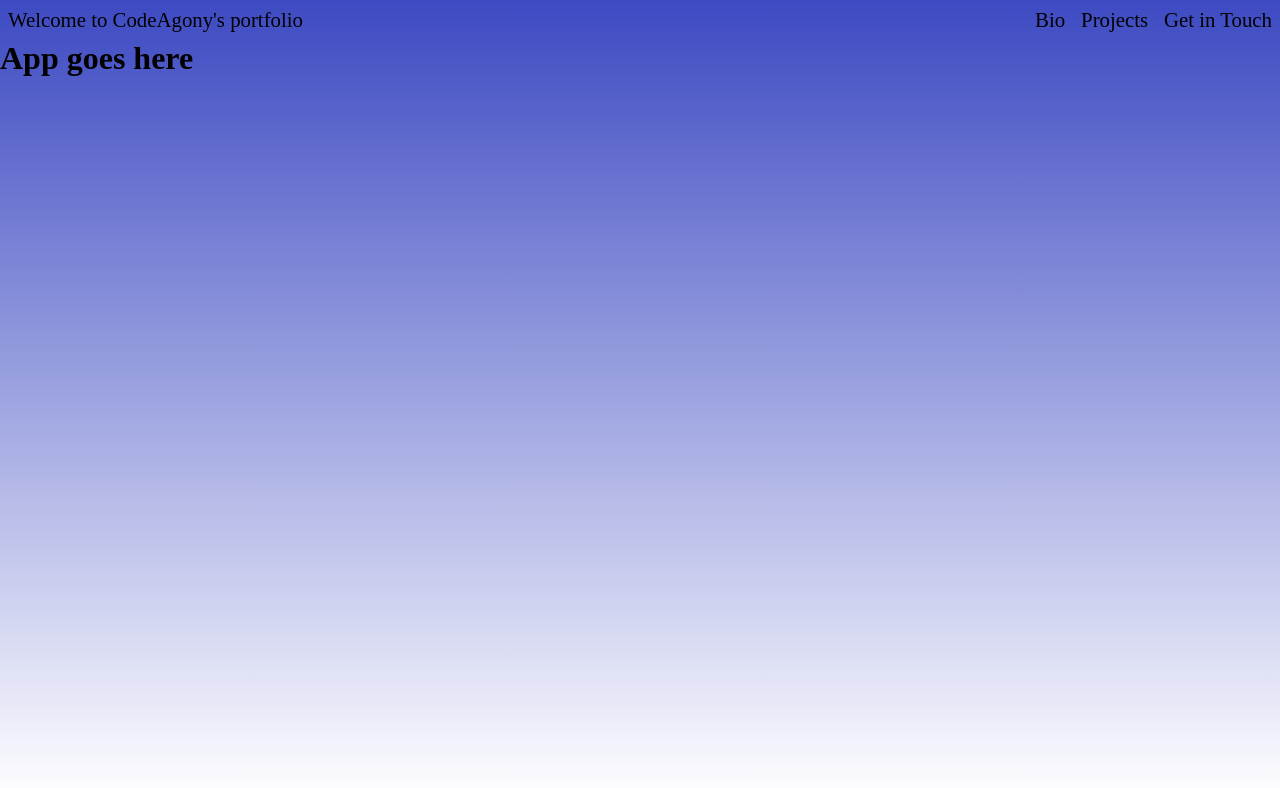
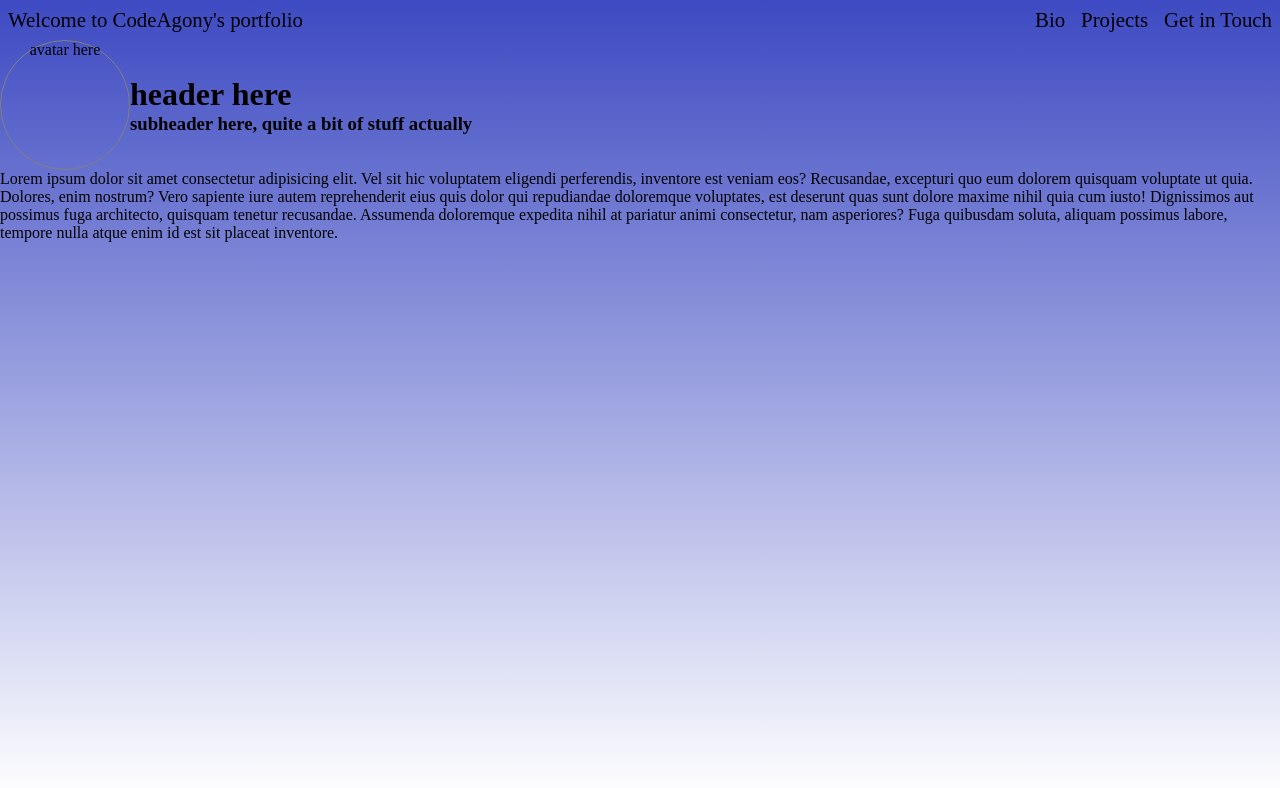
Before and after one commit to YaroslavBkh/portfolio, a React (Create React App) app: page / in a window 1280 px wide. Shown: the top 788 px of the page. Built offline with nearby package versions, Linux system fonts and the light colour scheme; the HTML template or start-up script is replaced by a standard one.

Commit message:
Add bio section

```diff
--- a/src/App.js
+++ b/src/App.js
@@ -1,11 +1,12 @@
 import React from 'react';
 import Navbar from './layout/Navbar';
+import Bio from './layout/Bio';
 
 function App() {
 	return (
 		<div className="App">
 			<Navbar />
-			<h1>App goes here</h1>
+			<Bio />
 		</div>
 	);
 }
--- a/src/index.css
+++ b/src/index.css
@@ -44,3 +44,37 @@ ul li {
 ul li:first-child {
   margin-right: auto;
 }
+
+.bio {
+  display: flex;
+  justify-content: center;
+  flex-wrap: wrap;
+  max-height: 30vh;
+}
+
+.bio > .avatar {
+  display: inline-block;
+  text-align: center;
+  /* flex: 1 1; */
+  min-width: 8rem;
+  min-height: 8rem;
+  border: 1px solid gray;
+  border-radius: 70px;
+}
+
+.intro {
+  display: flex;
+  justify-content: flex-start;
+  align-items: center;
+  align-content: center;
+  flex-wrap: wrap;
+  flex: 1 1 10%;
+}
+
+.intro .name {
+  flex: 1 0 100%;
+}
+
+.intro .occupation {
+  flex: 1 0 100%;
+}
--- /dev/null
+++ b/src/layout/Bio.js
@@ -0,0 +1,28 @@
+import React from 'react';
+
+const Bio = () => {
+	return (
+		<div className="bio">
+			<div className="avatar">avatar here</div>
+			<div className="intro">
+				<h1 className="name">header here</h1>
+				<h3 className="occupation">
+					subheader here, quite a bit of stuff actually
+				</h3>
+			</div>
+			<p>
+				Lorem ipsum dolor sit amet consectetur adipisicing elit. Vel sit hic
+				voluptatem eligendi perferendis, inventore est veniam eos? Recusandae,
+				excepturi quo eum dolorem quisquam voluptate ut quia. Dolores, enim
+				nostrum? Vero sapiente iure autem reprehenderit eius quis dolor qui
+				repudiandae doloremque voluptates, est deserunt quas sunt dolore maxime
+				nihil quia cum iusto! Dignissimos aut possimus fuga architecto, quisquam
+				tenetur recusandae. Assumenda doloremque expedita nihil at pariatur
+				animi consectetur, nam asperiores? Fuga quibusdam soluta, aliquam
+				possimus labore, tempore nulla atque enim id est sit placeat inventore.
+			</p>
+		</div>
+	);
+};
+
+export default Bio;
```
